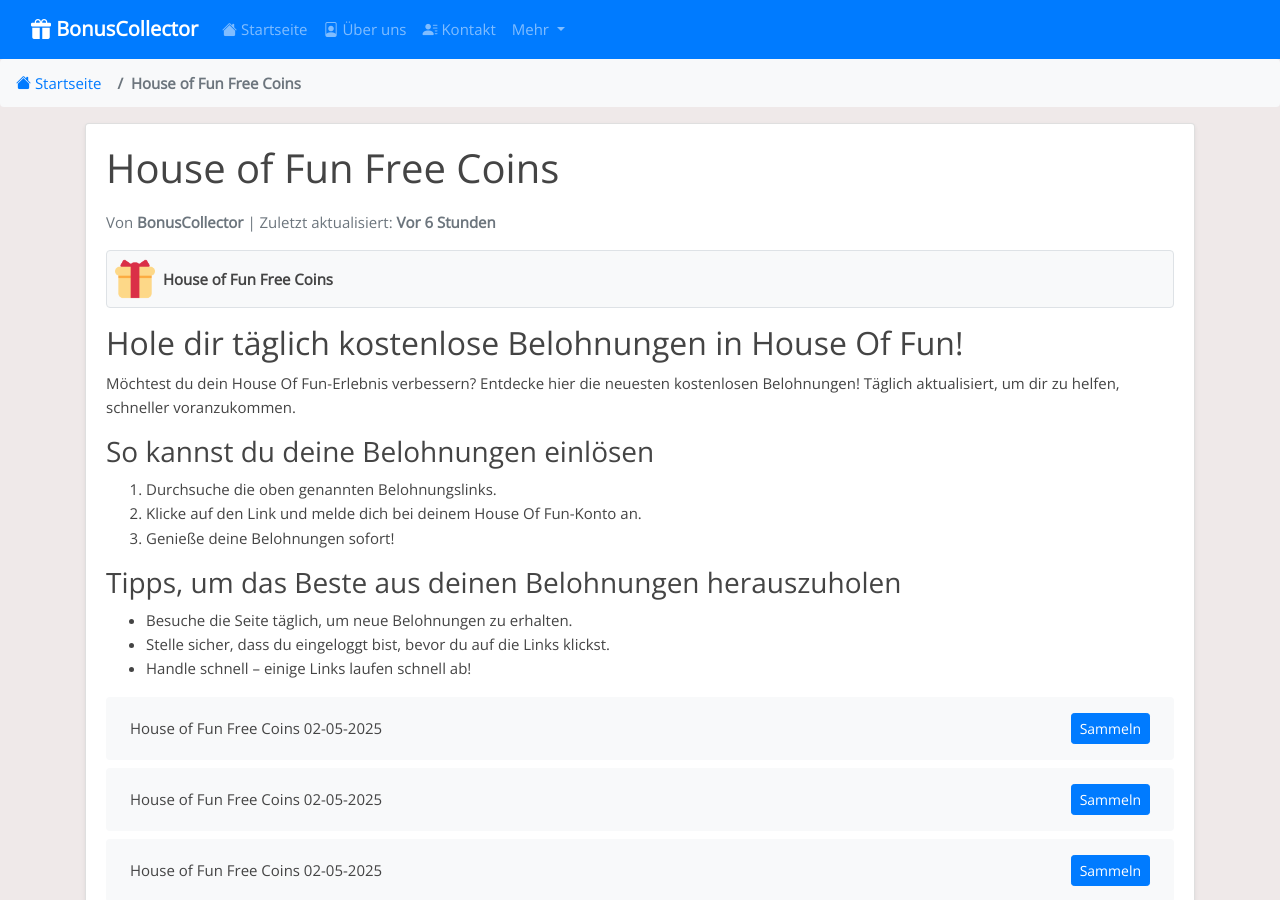
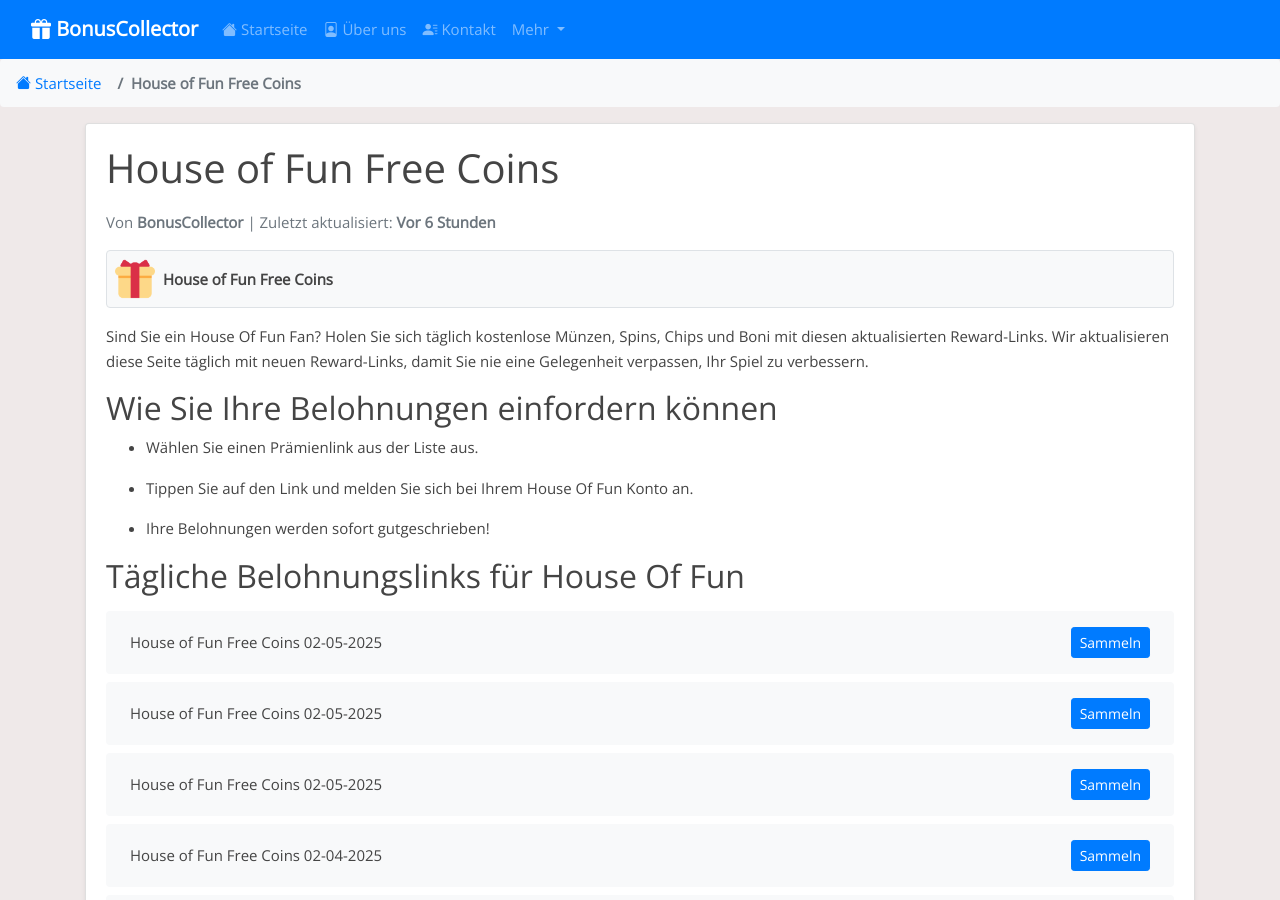
Before and after one commit to Prollad99/bs-de, a Jekyll site: the page built from _posts/2025-01-19-house-of-fun.md, in a window 1280 px wide and 900 px high. Built offline with Jekyll 4.4.1, drawn with Linux system fonts in a browser that asks for light colours; some of the changed text lies outside the part shown.

Commit message:
Aktualisiere house-of-fun-Belohnungslinks, Inhalte und Änderungsdatum

```diff
--- a/_includes/house-of-fun_footer.html
+++ b/_includes/house-of-fun_footer.html
@@ -1,7 +1,7 @@
-<h3>Warum du unsere House Of Fun-Updates folgen solltest</h3>
+## Warum sollten Sie unsere Reward Updates verfolgen?
 
-<p>Wir bieten täglich die neuesten Belohnungslinks aus offiziellen House Of Fun-Aktionen. So bleibst du immer auf dem neuesten Stand. Speichere diese Seite für schnellen Zugriff.</p>
 
-<h4>Hinweis:</h4>
+Wir aktualisieren die Links ständig, um sicherzustellen, dass Sie die neuesten Belohnungen erhalten. Alle Belohnungen stammen aus offiziellen House Of Fun Aktionen, so dass Sie sie einfach und sicher einfordern können.
 
-<p>Diese Seite ist nicht mit den offiziellen Entwicklern von House Of Fun verbunden. Alle Belohnungen stammen aus öffentlichen Quellen.</p>
+
+Hinweis: Diese Links können ablaufen, also fordern Sie Ihre Belohnungen schnell ein. Wir sind nicht mit den Entwicklern von House Of Fun verbunden; diese Seite ist eine Ressource für Spieler.
--- a/_includes/house-of-fun_post.html
+++ b/_includes/house-of-fun_post.html
@@ -1,27 +1,14 @@
-<h2>Hole dir täglich kostenlose Belohnungen in House Of Fun!</h2>
+Sind Sie ein House Of Fun Fan? Holen Sie sich täglich kostenlose Münzen, Spins, Chips und Boni mit diesen aktualisierten Reward-Links. Wir aktualisieren diese Seite täglich mit neuen Reward-Links, damit Sie nie eine Gelegenheit verpassen, Ihr Spiel zu verbessern.
 
-<p>Möchtest du dein House Of Fun-Erlebnis verbessern? Entdecke hier die neuesten kostenlosen Belohnungen! Täglich aktualisiert, um dir zu helfen, schneller voranzukommen.</p>
 
-<h3>So kannst du deine Belohnungen einlösen</h3>
+## Wie Sie Ihre Belohnungen einfordern können
 
-<ol>
 
-  <li>Durchsuche die oben genannten Belohnungslinks.</li>
+- Wählen Sie einen Prämienlink aus der Liste aus.
 
-  <li>Klicke auf den Link und melde dich bei deinem House Of Fun-Konto an.</li>
+- Tippen Sie auf den Link und melden Sie sich bei Ihrem House Of Fun Konto an.
 
-  <li>Genieße deine Belohnungen sofort!</li>
+- Ihre Belohnungen werden sofort gutgeschrieben!
 
-</ol>
 
-<h3>Tipps, um das Beste aus deinen Belohnungen herauszuholen</h3>
-
-<ul>
-
-  <li>Besuche die Seite täglich, um neue Belohnungen zu erhalten.</li>
-
-  <li>Stelle sicher, dass du eingeloggt bist, bevor du auf die Links klickst.</li>
-
-  <li>Handle schnell – einige Links laufen schnell ab!</li>
-
-</ul>
+## Tägliche Belohnungslinks für House Of Fun
```
